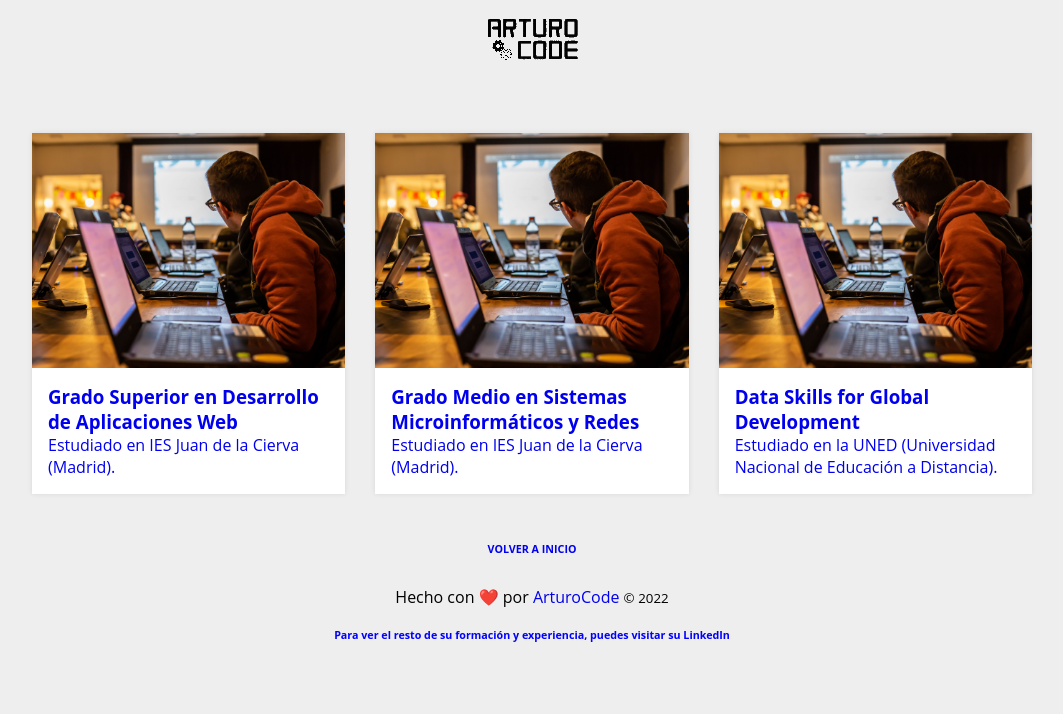
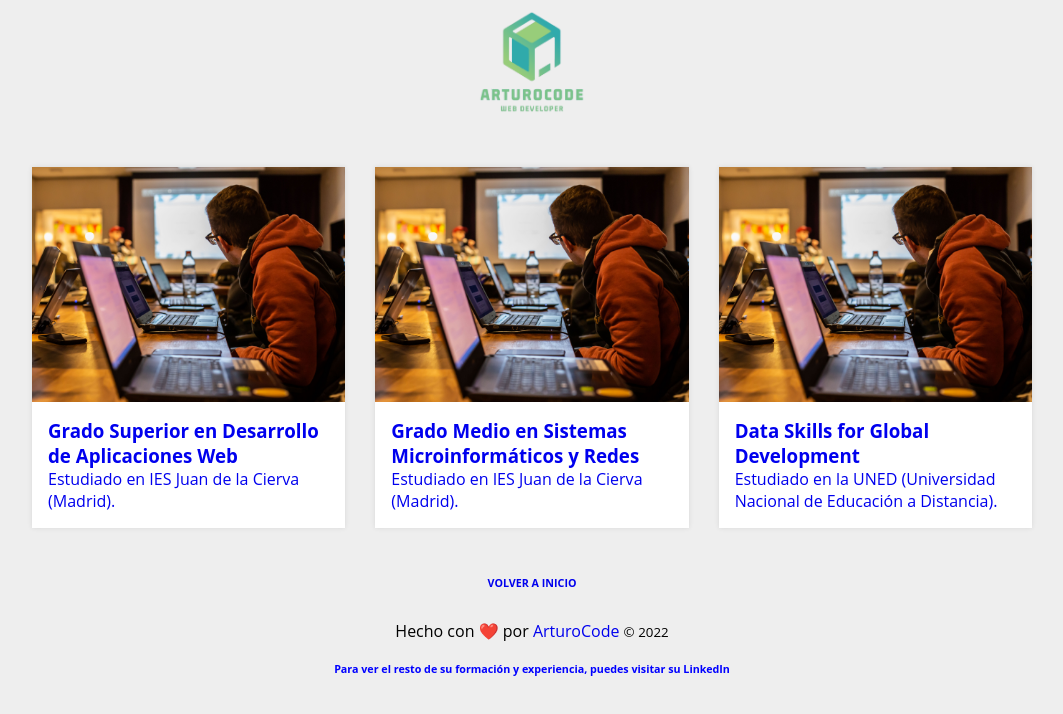
Before and after one commit to ArturoCode/cursos, a plain HTML site: page cursos/otros/index.html in a window 1280 px wide. Shown: the whole page, without its empty margins (108-1171 px from the left). Drawn offline with Linux system fonts and the light colour scheme.

Commit message:
Add files via upload

```diff
--- a/cursos/otros/index.html
+++ b/cursos/otros/index.html
@@ -26,7 +26,7 @@
 
   <header>
 		<div class="wrapper">
-			<div align="center"><img src="../../images/arturocode-header.gif"/></div>
+			<div align="center" style="margin-top:10px;"><a href="../../index.html"><img src="../../images/logo_nombre.png" width="128px" height="104px"/></a></div>
 		</div>
 	</header>
 
```
Also changed, not shown: cursos/crehana/index.html (+1 -1 lines), cursos/openwebinars/index.html (+1 -1 lines), cursos/platzi/index.html (+1 -1 lines), index.html (+4 -1 lines), images/cursos_movil.jpg, images/cursos_pc.jpg, images/logo.ico (added), images/logo_nombre.png (added), 1 other file.
